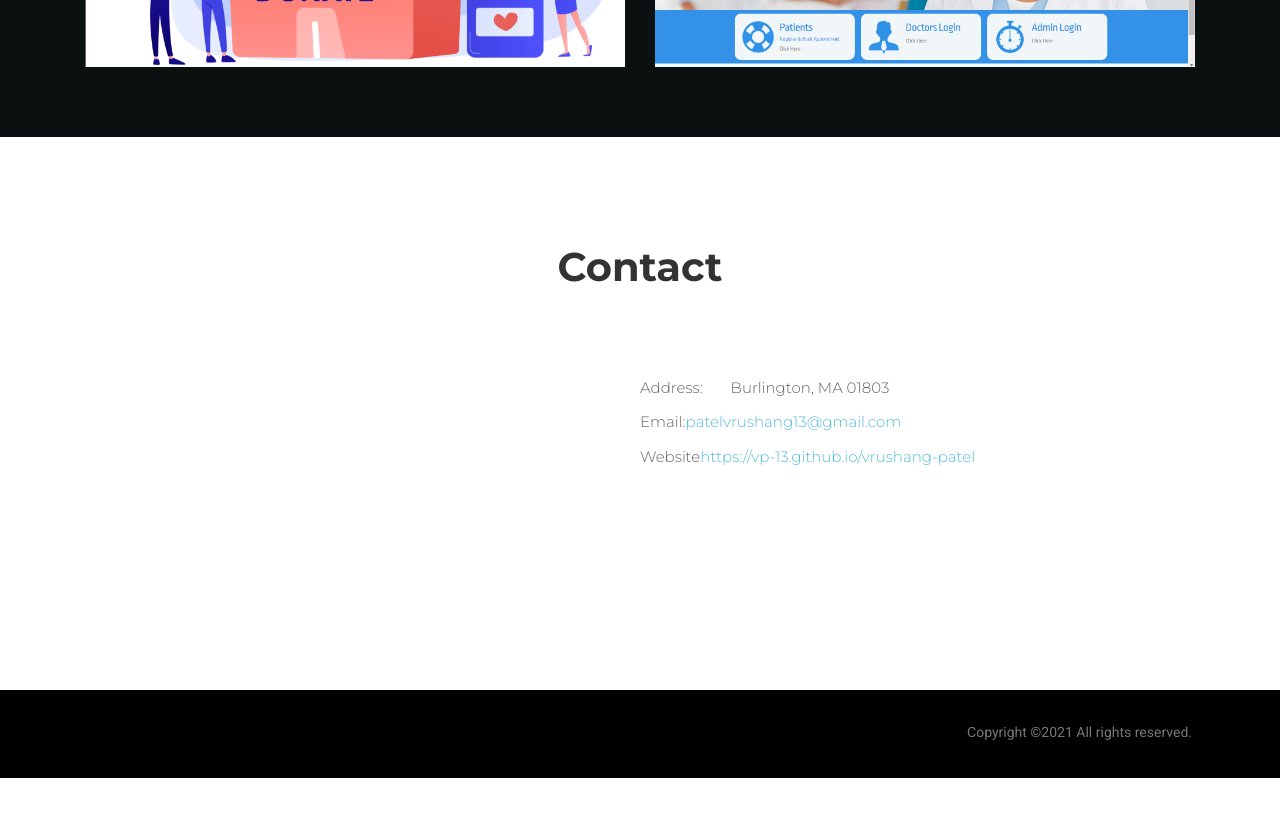
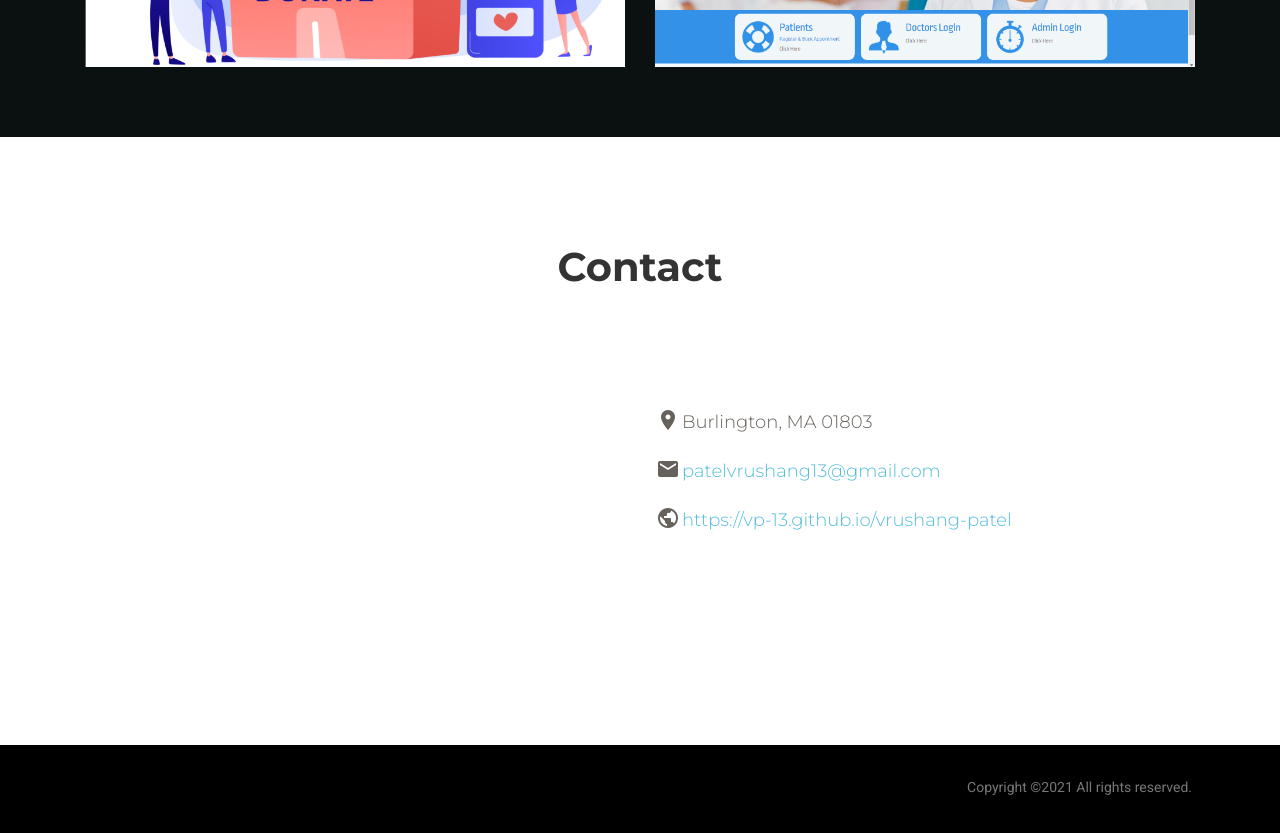
Before and after one commit to vp-13/vrushang-patel, an Angular app: page / in a window 1280 px wide. Shown: the part 3860-4693 px from the top of the page. Before the commit the page ends 4638 px from the top, so only its background shows below. Built offline with nearby package versions, Linux system fonts and the light colour scheme.

Commit message:
update-contact

```diff
--- a/src/app/pages/contact/contact.component.css
+++ b/src/app/pages/contact/contact.component.css
@@ -0,0 +1,4 @@
+.row{
+    text-decoration: none;
+
+}
--- a/src/app/pages/contact/contact.component.html
+++ b/src/app/pages/contact/contact.component.html
@@ -4,15 +4,32 @@
 
         </div>
     </div>
-    <div class="col-lg-6">
-        <div class="row">
-            <p><span>Address:</span><mat-icon>location</mat-icon> Burlington, MA 01803</p>
-          </div>
-          <div class="row">
-            <p><span>Email:</span> <a href="mailto:patelvrushang13@gmail.com">patelvrushang13@gmail.com</a></p>
-          </div>
-          <div class="row">
-            <p><span>Website</span> <a href="https://vp-13.github.io/vrushang-patel/#/">https://vp-13.github.io/vrushang-patel</a></p>
-          </div>
+    <div class="col-lg-6" style="font-size: large;">
+      <table>
+        <tr>
+          <td>
+            <mat-icon>place</mat-icon>
+          </td>
+          <td>
+            Burlington, MA 01803
+          </td>
+        </tr>
+        <tr>
+          <td style="padding-top:20px">
+            <mat-icon>email</mat-icon>
+          </td>
+          <td style="padding-top:20px">
+            <a href="mailto:patelvrushang13@gmail.com">patelvrushang13@gmail.com</a>
+          </td>
+        </tr>
+        <tr>
+          <td style="padding-top:20px">
+            <mat-icon>public</mat-icon>
+          </td>
+          <td style="padding-top:20px">
+            <a href="https://vp-13.github.io/vrushang-patel/#/">https://vp-13.github.io/vrushang-patel</a>
+          </td>
+        </tr>
+      </table>
     </div>
 </div>
--- a/src/app/pages/home/home.component.html
+++ b/src/app/pages/home/home.component.html
@@ -93,9 +93,9 @@
 
 <!-- Contact -->
 
-<div class="section text-center" id="contact" style="padding-top: 100px;">
+<div class="section " id="contact" style="padding-top: 100px;">
     <div class="container">
-        <p class="title"  style="font-size:40px;font-weight: bold;"><b>Contact</b></p><br><br><br>
+        <p class="title text-center"  style="font-size:40px;font-weight: bold;"><b>Contact</b></p><br><br><br>
         <app-contact></app-contact>
         </div>
 </div>
```
